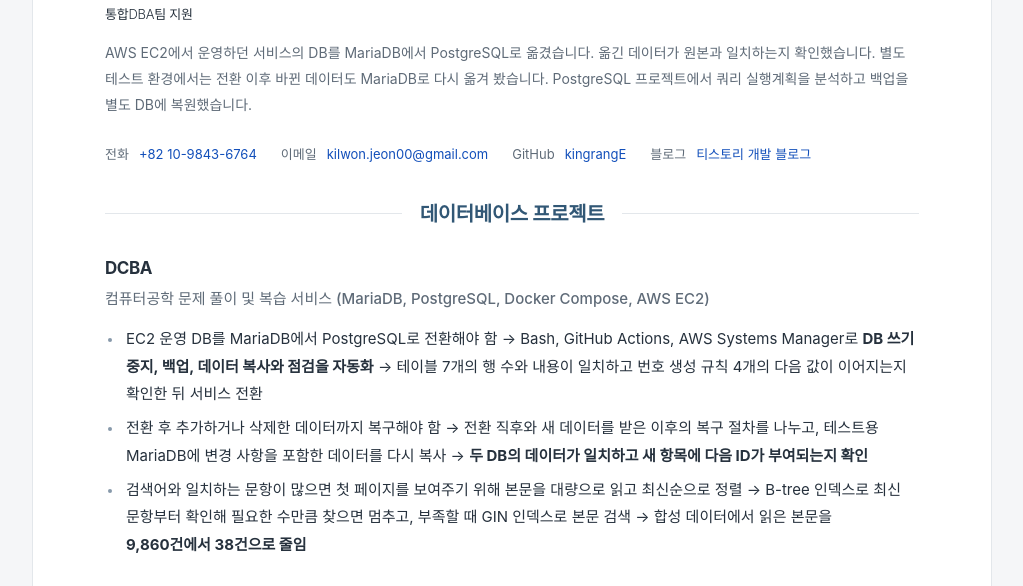
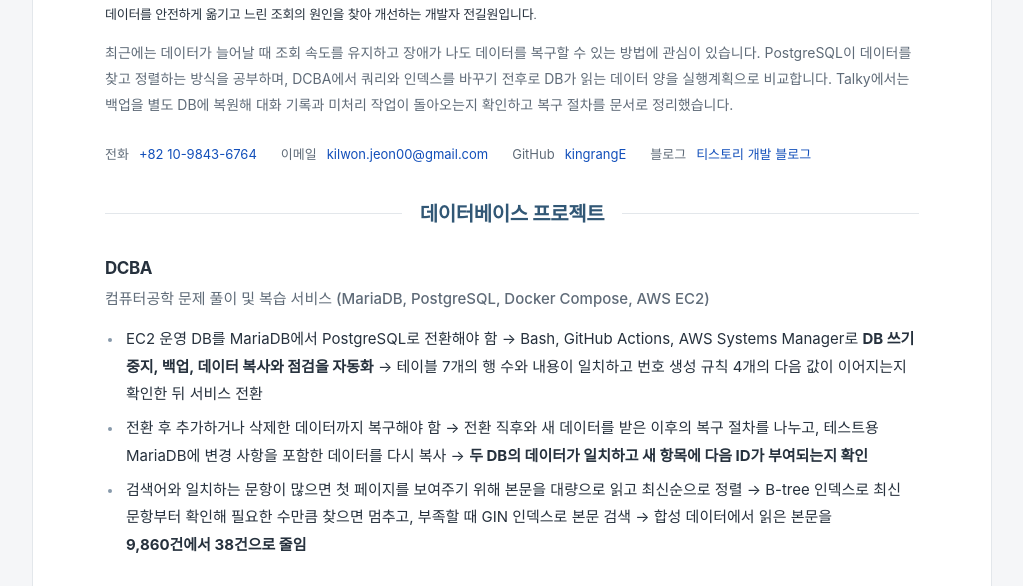
Before and after one commit to kingrangE/Resume, a plain HTML site: page index_dba.html in a window 1280 px wide. Shown: the part 201-787 px from the top of the page, without its empty margins (128-1151 px from the left). Drawn offline with Linux system fonts and the light colour scheme.

Commit message:
refactor(resume): 소개와 프로필을 현재 DB 학습 중심으로 수정
이력서 상단에서 지원 팀명과 완료한 이관 작업의 반복 설명을 걷어 내고 개발자로서의 관심과 현재 하는 일을 소개한다. 한 줄 소개에는 안전한 데이터 이관과 조회 개선을 담고, 프로필에는 DCBA의 PostgreSQL 실행계획 분석과 Talky의 복구 검증을 연결한다.

Chrome A4 출력에서 소개가 첫 페이지의 한 줄에 들어가고 프로젝트와 경력의 페이지 구성이 유지되는 것을 확인했다.

```diff
--- a/index_dba.html
+++ b/index_dba.html
@@ -3,9 +3,9 @@
   <head>
     <meta charset="utf-8">
     <meta name="viewport" content="width=device-width, initial-scale=1">
-    <title>전길원 | 통합DBA팀 지원 이력서</title>
+    <title>전길원 | DBA 이력서</title>
     <meta name="description" content="MariaDB에서 PostgreSQL로 운영 DB 이관, 실행계획 분석, 백업 및 복구 검증 경험을 담은 전길원의 이력서">
-    <meta property="og:title" content="전길원 | 통합DBA팀 지원 이력서">
+    <meta property="og:title" content="전길원 | DBA 이력서">
     <meta property="og:description" content="MariaDB에서 PostgreSQL로 운영 DB 이관, 실행계획 분석, 백업 및 복구 검증 경험">
     <meta property="og:type" content="website">
     <link rel="stylesheet" href="./style.css">
@@ -51,9 +51,9 @@
       <header class="이력서-헤더">
         <div>
           <h1>전길원 <span lang="en">Kilwon Jeon</span></h1>
-          <p class="소개-문구">통합DBA팀 지원</p>
+          <p class="소개-문구">데이터를 안전하게 옮기고 느린 조회의 원인을 찾아 개선하는 개발자 전길원입니다.</p>
         </div>
-        <p class="프로필-요약">AWS EC2에서 운영하던 서비스의 DB를 MariaDB에서 PostgreSQL로 옮겼습니다. 옮긴 데이터가 원본과 일치하는지 확인했습니다. 별도 테스트 환경에서는 전환 이후 바뀐 데이터도 MariaDB로 다시 옮겨 봤습니다. PostgreSQL 프로젝트에서 쿼리 실행계획을 분석하고 백업을 별도 DB에 복원했습니다.</p>
+        <p class="프로필-요약">최근에는 데이터가 늘어날 때 조회 속도를 유지하고 장애가 나도 데이터를 복구할 수 있는 방법에 관심이 있습니다. PostgreSQL이 데이터를 찾고 정렬하는 방식을 공부하며, DCBA에서 쿼리와 인덱스를 바꾸기 전후로 DB가 읽는 데이터 양을 실행계획으로 비교합니다. Talky에서는 백업을 별도 DB에 복원해 대화 기록과 미처리 작업이 돌아오는지 확인하고 복구 절차를 문서로 정리했습니다.</p>
         <address class="연락처">
           <span><span>전화</span><a href="tel:+821098436764">+82 10-9843-6764</a></span>
           <span><span>이메일</span><a href="mailto:kilwon.jeon00@gmail.com">kilwon.jeon00@gmail.com</a></span>
```
